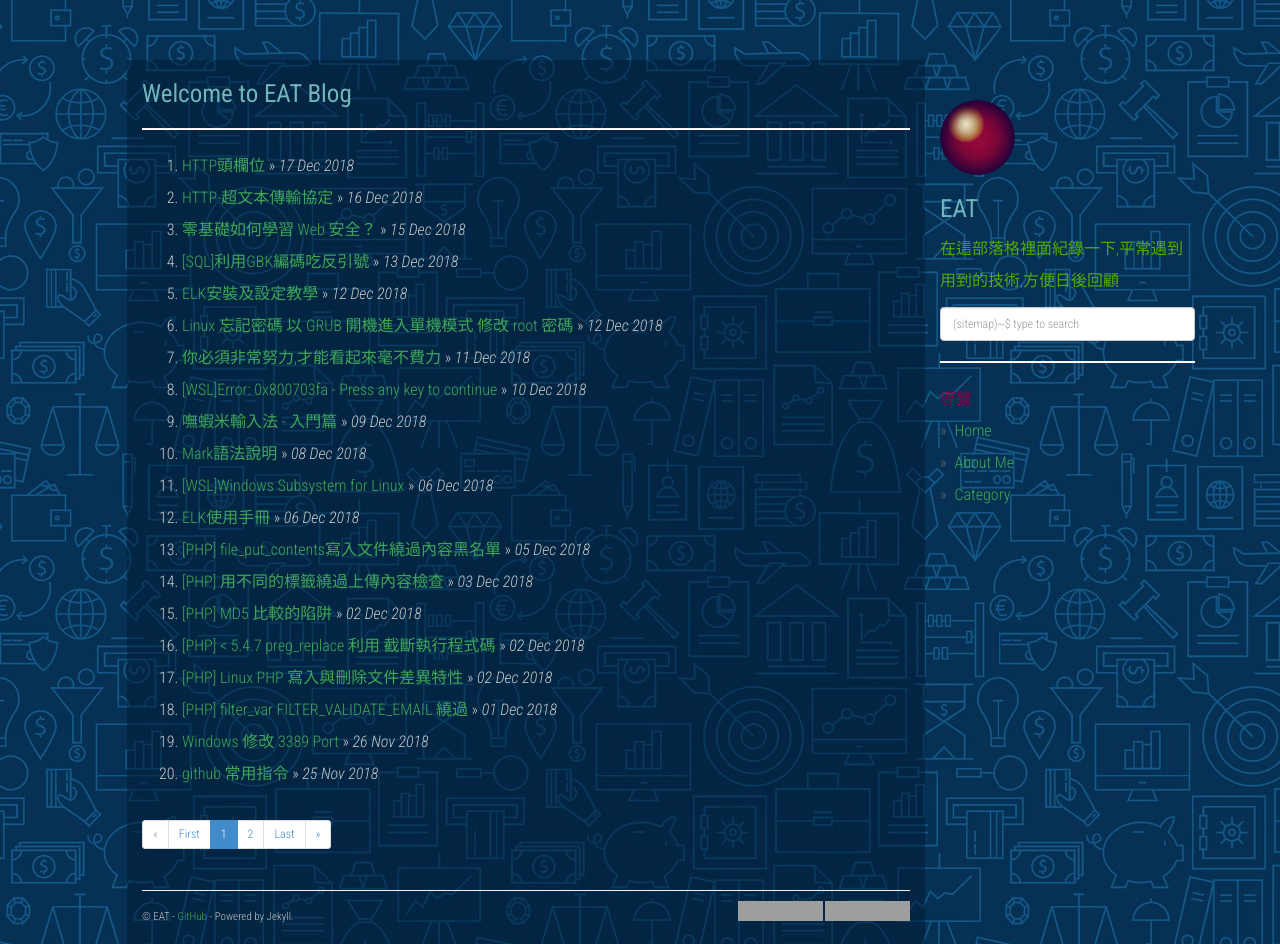
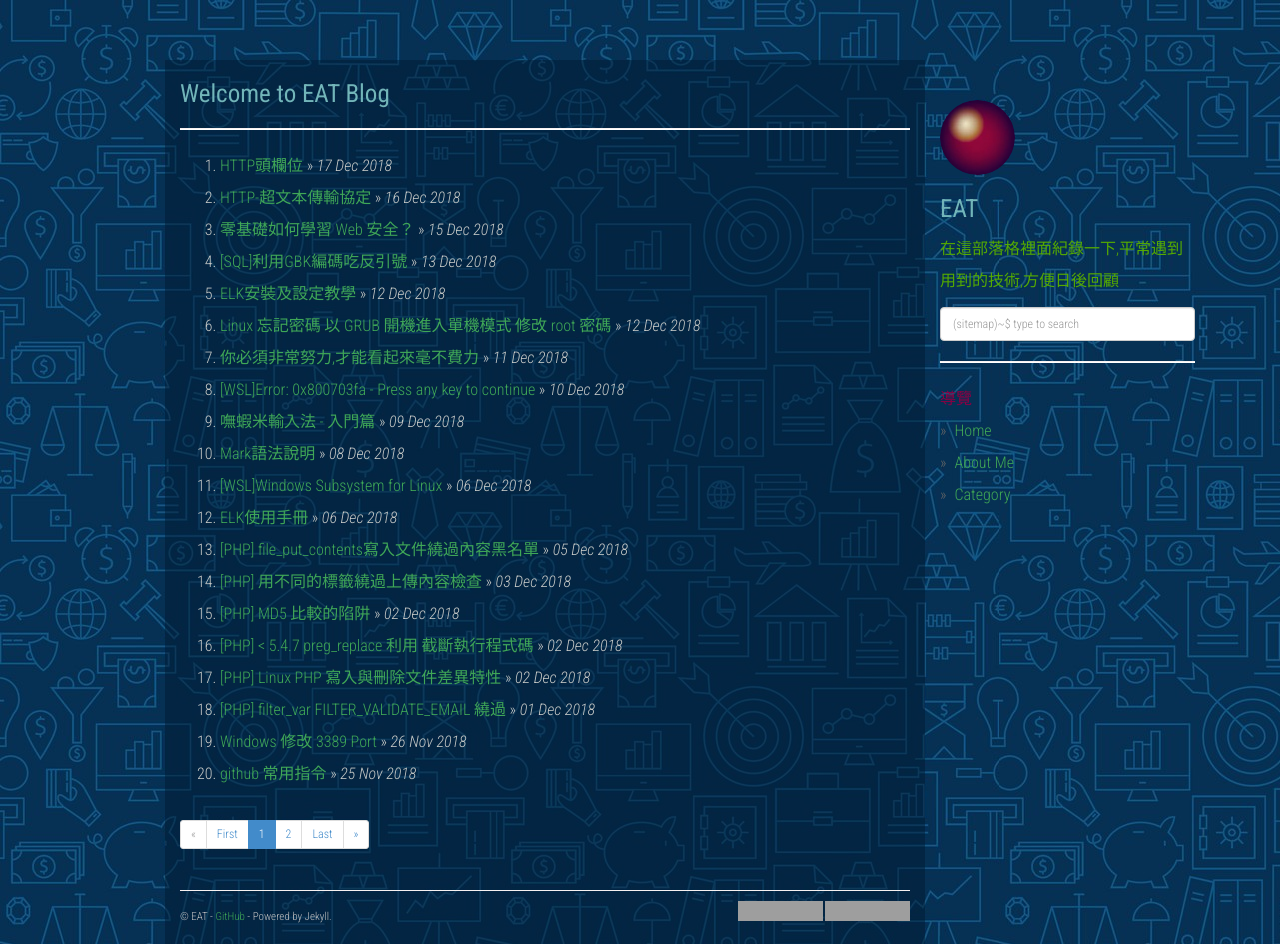
Before and after one commit to dyeat/dyeat.github.io, a Jekyll site: the page built from index.html, in a window 1280 px wide and 944 px high. Built offline with Jekyll 4.4.1, drawn with Linux system fonts in a browser that asks for light colours; nearby versions of some CDN libraries; the list of posts is cut into pages by our own code; grey boxes are pictures that could not be loaded.

Commit message:
update css

```diff
--- a/static/css/main.css
+++ b/static/css/main.css
@@ -44,7 +44,6 @@
  background: rgba(0%,10%,20%,0.5);
  position: relative;
  top: 60px;
- width: 70%
 
 }
 .sidebar-nav {
```
